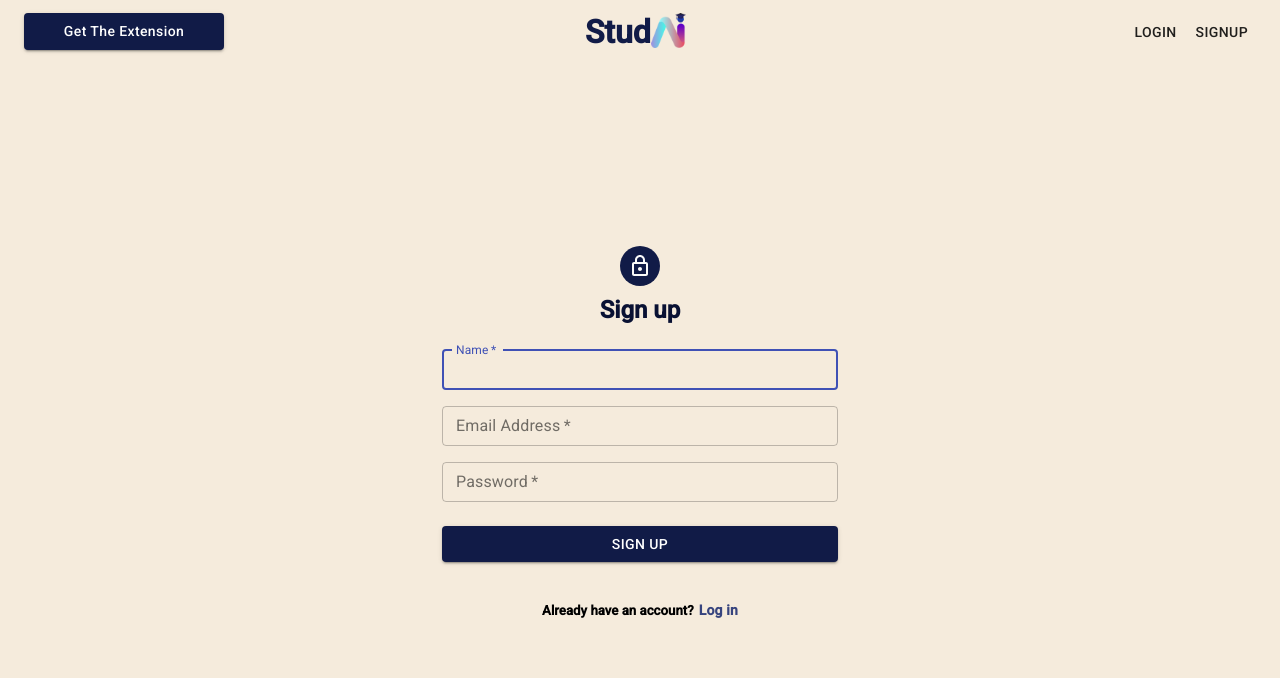
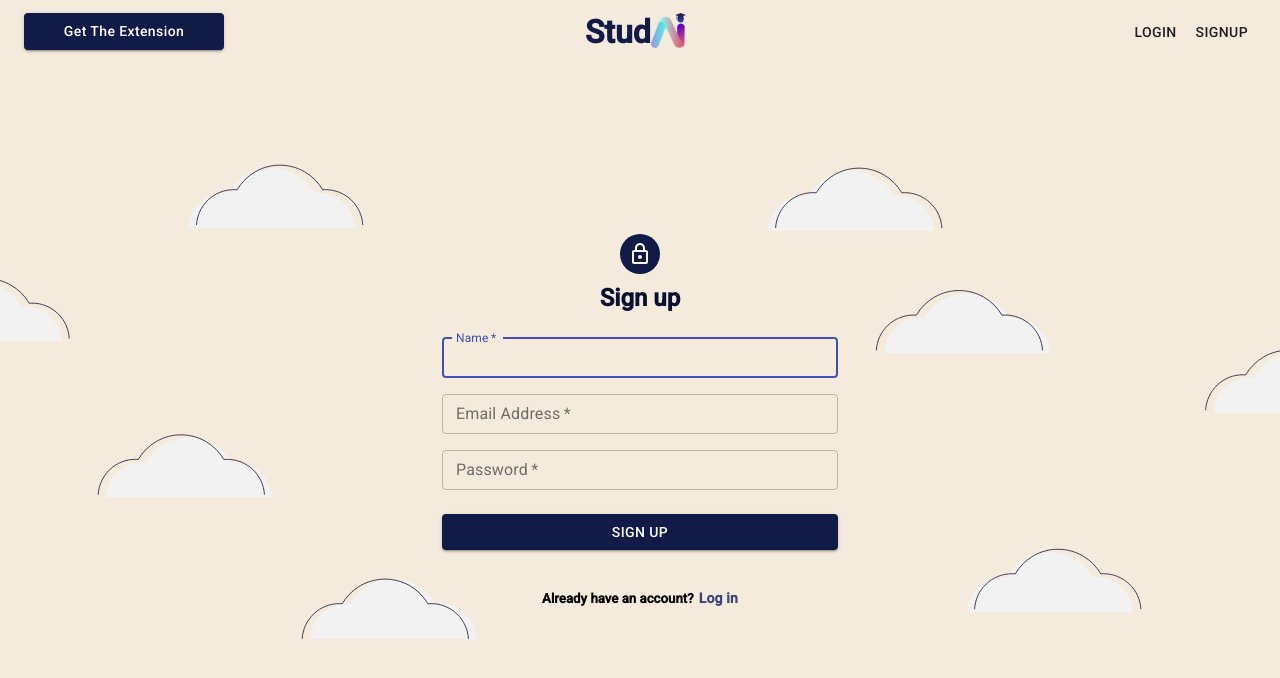
Before and after one commit to StudAI/StudAI, a React (Create React App) app in the folder client/: page /signup in a window 1280 px wide. Shown: the top 678 px of the page. Built offline with nearby package versions, Linux system fonts and the light colour scheme.

Commit message:
good touches

```diff
--- a/client/src/components/LandingPage.scss
+++ b/client/src/components/LandingPage.scss
@@ -151,3 +151,19 @@
 .landingpage::-webkit-scrollbar {
   display: none;
 }
+
+.loginpage {
+  background: url("./background2.svg") no-repeat center center fixed; ;
+  -webkit-background-size: cover;
+  -moz-background-size: cover;
+  -o-background-size: cover;
+  background-size: cover;
+}
+
+.signuppage {
+  background: url("./background2.svg") no-repeat center center fixed; ;
+  -webkit-background-size: cover;
+  -moz-background-size: cover;
+  -o-background-size: cover;
+  background-size: cover;
+}
--- a/client/src/components/LoginPage.js
+++ b/client/src/components/LoginPage.js
@@ -11,10 +11,11 @@ import Container from "@material-ui/core/Container";
 import axios from "axios";
 import { useHistory } from "react-router-dom";
 import { useDispatch } from "react-redux";
+import "./LandingPage.scss";
 
 const useStyles = makeStyles((theme) => ({
   paper: {
-    marginTop: "23vh",
+    marginTop: "20vh",
     display: "flex",
     flexDirection: "column",
     alignItems: "center",
@@ -62,6 +63,7 @@ export default function LoginPage() {
     setUserInfo((prev) => ({ ...prev, [e.target.name]: e.target.value }));
   };
   return (
+    <div className="loginpage">
     <Container
       component="main"
       maxWidth="xs"
@@ -130,5 +132,6 @@ export default function LoginPage() {
         </form>
       </div>
     </Container>
+    </div>
   );
 }
--- a/client/src/components/SignupPage.js
+++ b/client/src/components/SignupPage.js
@@ -10,10 +10,11 @@ import { makeStyles } from "@material-ui/core/styles";
 import Container from "@material-ui/core/Container";
 import { useHistory } from "react-router";
 import axios from "axios";
+import "./LandingPage.scss";
 
 const useStyles = makeStyles((theme) => ({
   paper: {
-    marginTop: "20vh",
+    marginTop: "17vh",
     display: "flex",
     flexDirection: "column",
     alignItems: "center",
@@ -59,6 +60,7 @@ export default function SignupPage() {
     setUserInfo((prev) => ({ ...prev, [e.target.name]: e.target.value }));
   };
   return (
+    <div className="signuppage">
     <Container
       component="main"
       maxWidth="xs"
@@ -146,5 +148,6 @@ export default function SignupPage() {
         </form>
       </div>
     </Container>
+    </div>
   );
 }
```
Also changed, not shown: client/src/components/background2.svg.
